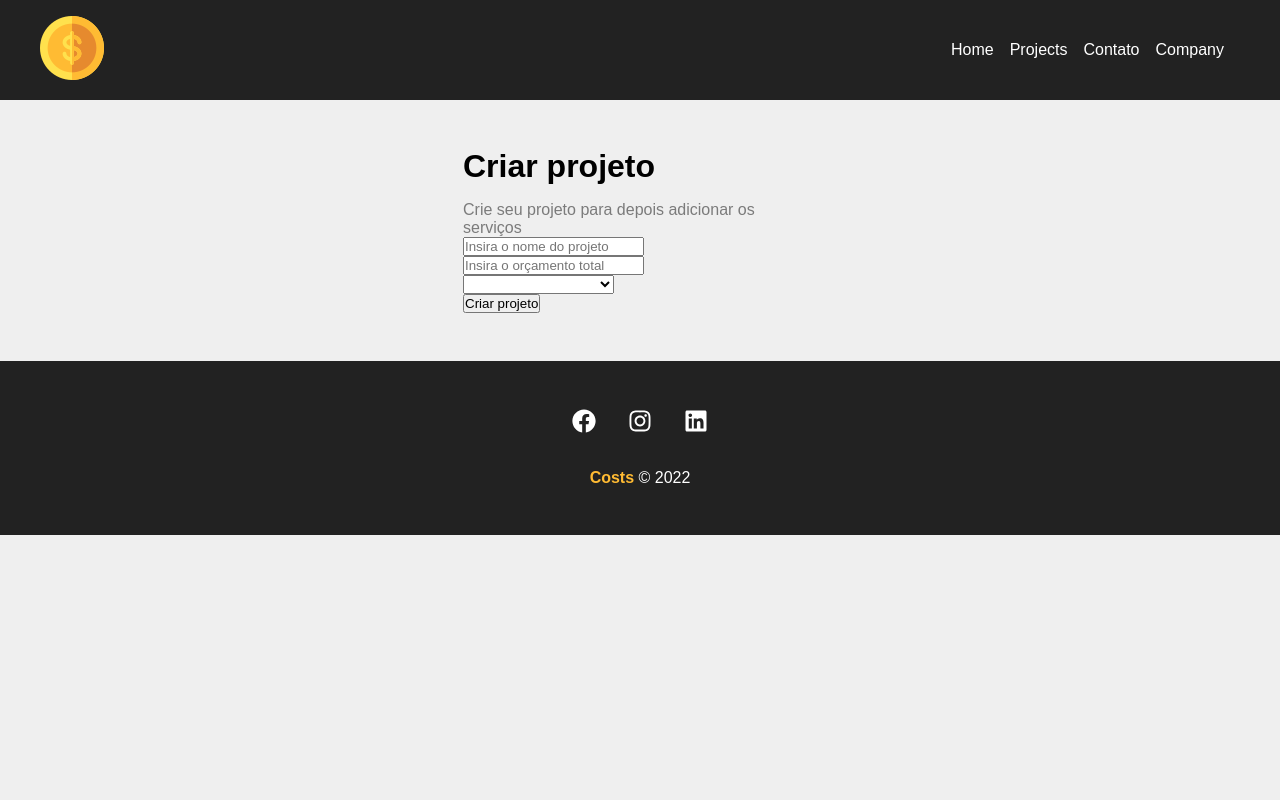
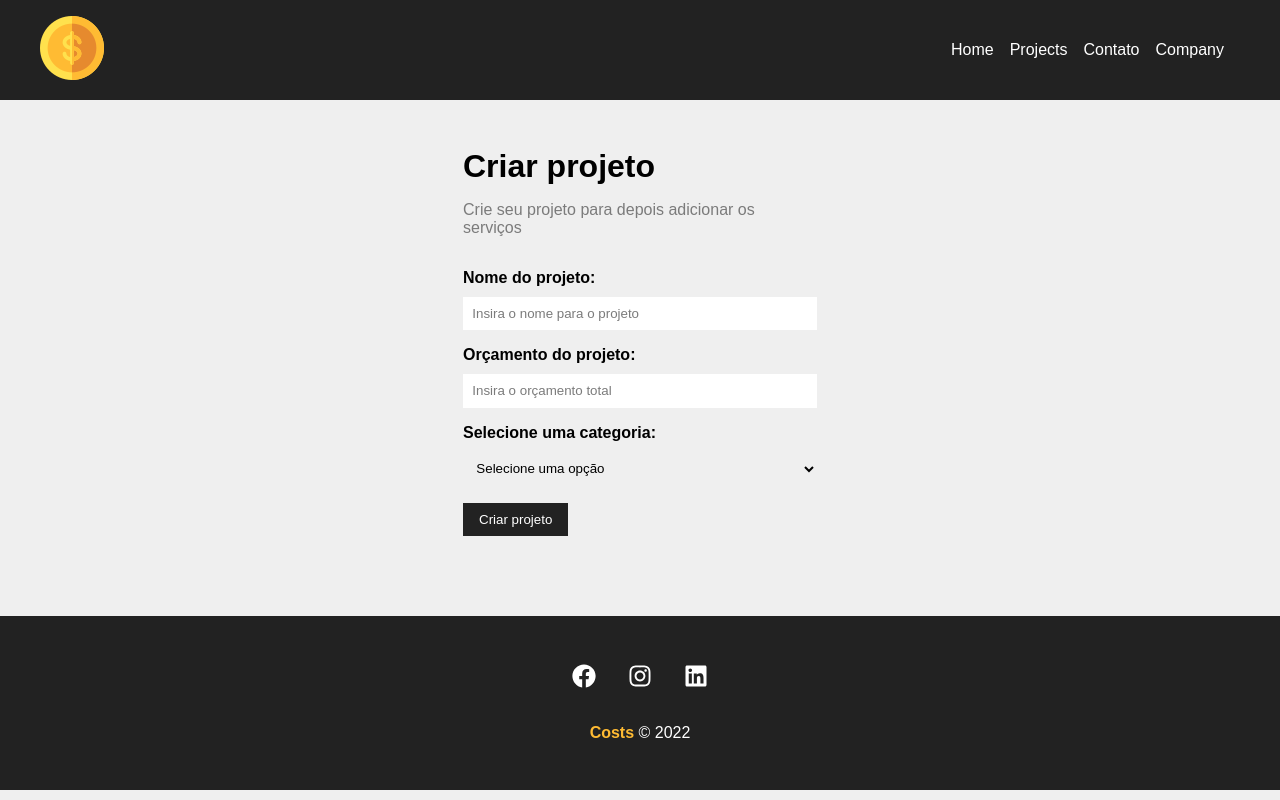
Before and after one commit to dgleyramos1/costs, a React (Create React App) app: page /newproject in a window 1280 px wide. Built offline with nearby package versions, Linux system fonts and the light colour scheme.

Commit message:
Componentizando o formulário

```diff
--- /dev/null
+++ b/src/components/form/Input.js
@@ -0,0 +1,27 @@
+import React from 'react';
+import styles from './Input.module.css'
+
+const Input = ({
+    type,
+    text,
+    name,
+    placeholder,
+    handleOnChange,
+    value
+}) => {
+    return (
+        <div className={styles.form_control}>
+            <label htmlFor={name}>{text}:</label>
+            <input
+                type={type}
+                name={name}
+                id={name}
+                placeholder={placeholder}
+                onChange={handleOnChange}
+                value={value}
+            />
+        </div>
+    );
+}
+
+export default Input;
--- /dev/null
+++ b/src/components/form/Input.module.css
@@ -0,0 +1,23 @@
+
+.form_control{
+    display: flex;
+    flex-direction: column;
+    margin-bottom: 1em;
+}
+.form_control label{
+    margin-bottom: .6em;
+    font-weight: bold;
+}
+.form_control input{
+    padding: .7em;
+    border-radius: 0;
+    border: none;
+}
+
+.form_control input::placeholder{
+    color: #7b7b7b;
+}
+
+.form_control input:focus{
+    border: none !important;
+}
--- /dev/null
+++ b/src/components/form/Select.js
@@ -0,0 +1,21 @@
+import React from 'react';
+import styles from './Select.module.css'
+
+const Select = ({
+    text,
+    name,
+    options,
+    handleOnChange,
+    value
+}) => {
+    return (
+        <div className={styles.form_control}>
+            <label htmlFor={name}>{text}:</label>
+            <select name={name} id={name}>
+                <option>Selecione uma opção</option>
+            </select>
+        </div>
+    );
+}
+
+export default Select;
--- /dev/null
+++ b/src/components/form/Select.module.css
@@ -0,0 +1,15 @@
+
+.form_control{
+    display: flex;
+    flex-direction: column;
+    margin-bottom: 1em;
+}
+.form_control label{
+    margin-bottom: .6em;
+    font-weight: bold;
+}
+.form_control select{
+    padding: .7em;
+    border-radius: 0;
+    border: none;
+}
--- /dev/null
+++ b/src/components/form/SubmitButton.js
@@ -0,0 +1,14 @@
+import React from 'react';
+import styles from './SubmitButton.module.css'
+
+const SubmitButton = ({
+    text
+}) => {
+    return (
+        <div>
+            <button className={styles.btn}>{text}</button>
+        </div>
+    );
+}
+
+export default SubmitButton;
--- /dev/null
+++ b/src/components/form/SubmitButton.module.css
@@ -0,0 +1,14 @@
+
+.btn{
+    background-color: #222;
+    color: #fff;
+    padding: .7em 1.2em;
+    text-decoration: none;
+    cursor: pointer;
+    transition: .5s;
+    border: none;
+}
+
+.btn:hover{
+    color: #ffbb33;
+}
--- a/src/components/pages/NewProject.js
+++ b/src/components/pages/NewProject.js
@@ -7,7 +7,7 @@
         <div className={styles.newproject_container}>
             <h1>Criar projeto</h1>
             <p>Crie seu projeto para depois adicionar os serviços</p>
-            <Projectform/>
+            <Projectform btnText="Criar projeto"/>
         </div>
     );
 }
--- a/src/components/project/ProjectForm.js
+++ b/src/components/project/ProjectForm.js
@@ -1,24 +1,29 @@
 import React from 'react';
+import Input from '../form/Input';
+import Select from '../form/Select';
+import SubmitButton from '../form/SubmitButton';
+import styles from './ProjectForm.module.css'
 
-const Projectform = () => {
+const Projectform = ({ btnText }) => {
     return (
-        <form>
-            <div>
-                <input type="text" placeholder='Insira o nome do projeto' />
-            </div>
-            <div>
-                <input type="number" placeholder='Insira o orçamento total' />
-            </div>
-            <div>
-                <select name='category_id'>
-                    <option disabled>
-                        Selecione a categoria
-                    </option>
-                </select>
-            </div>
-            <div>
-                <input type="submit" value="Criar projeto"/>
-            </div>
+        <form className={styles.form}>
+            <Input
+                type="text"
+                text="Nome do projeto"
+                name="name"
+                placeholder="Insira o nome para o projeto"
+            />
+            <Input
+                type="number"
+                text="Orçamento do projeto"
+                name="budget"
+                placeholder="Insira o orçamento total"
+            />
+            <Select
+                name="category_id"
+                text="Selecione uma categoria"
+            />
+            <SubmitButton text={btnText} />
         </form>
     );
 }
--- /dev/null
+++ b/src/components/project/ProjectForm.module.css
@@ -0,0 +1,5 @@
+
+.form{
+    width: 100%;
+    margin: 2em 0;
+}
```
